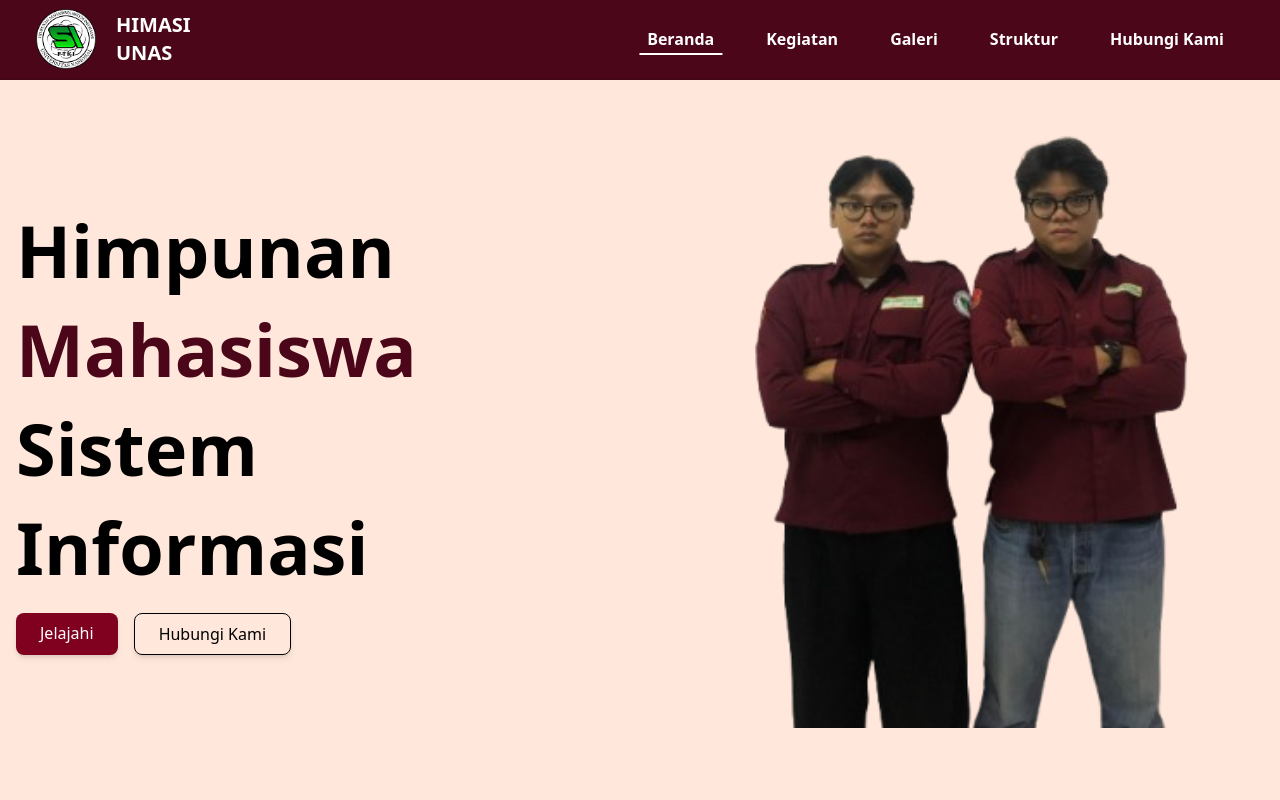
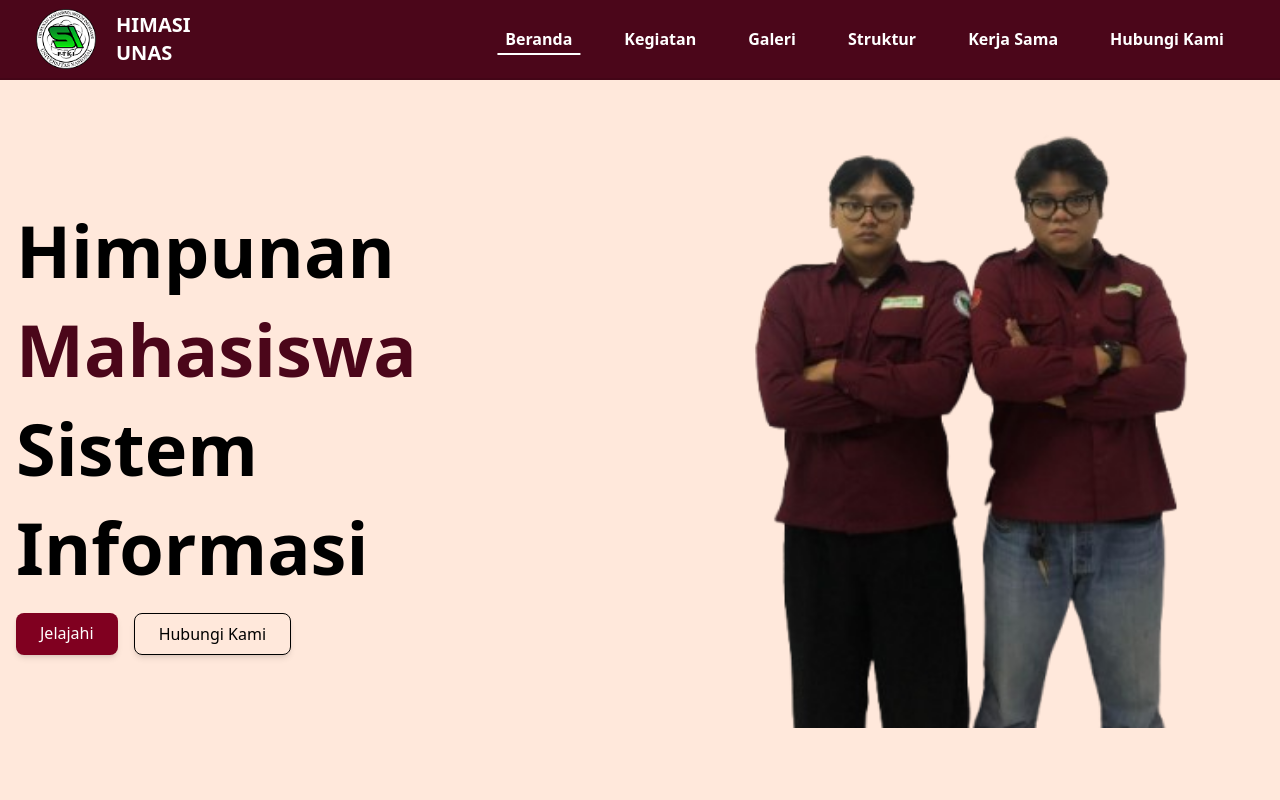
Before and after one commit to CatwisBot/himasi-unas, a Next.js app: page / in a window 1280 px wide. Shown: the top 800 px of the page. Built offline with nearby package versions, Linux system fonts and the light colour scheme.

Commit message:
fix: add missing navigation menu item for "Kerja Sama"

```diff
--- a/constants/navMenu.ts
+++ b/constants/navMenu.ts
@@ -17,6 +17,10 @@ export const navMenu = [
     title: "Struktur",
   },
   {
+    path: "/kerja-sama",
+    title: "Kerja Sama",
+  },
+  {
     path: "/hubungi-kami",
     title: "Hubungi Kami",
   },
```
